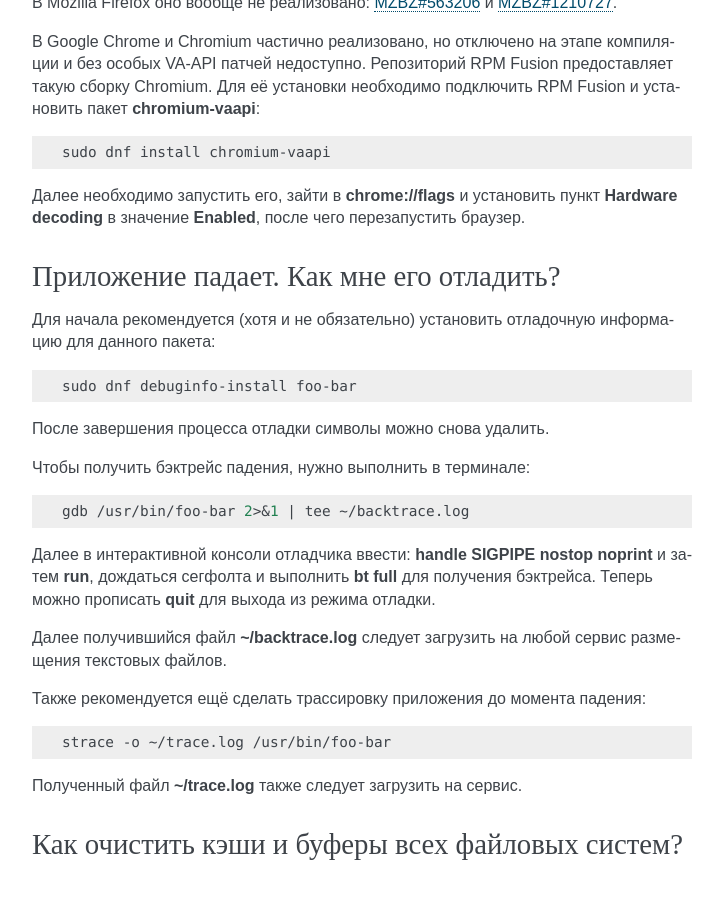
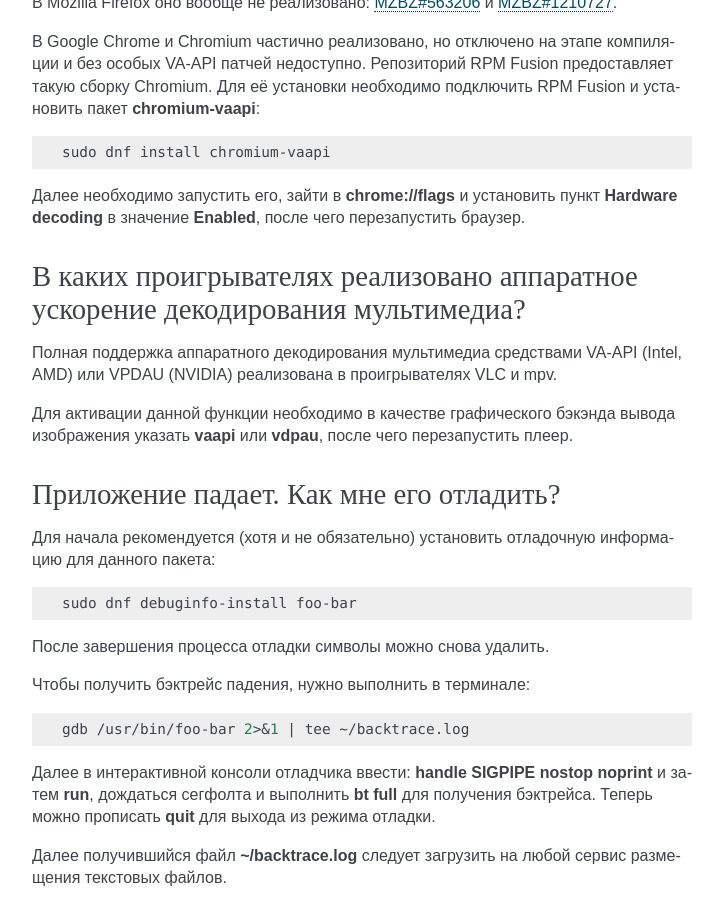
Before and after one commit to RussianFedora/FAQ, a Sphinx documentation site: the page built from source/using-system.rst, in a window 1280 px wide and 900 px high, scrolled down 5063 px. Shown: the whole window, without its empty margins (388-1111 px from the left). Built offline with Sphinx 7.4.7, drawn with Linux system fonts in a browser that asks for light colours.

Commit message:
Added question about hardware video decoding in video players.

```diff
--- a/source/using-system.rst
+++ b/source/using-system.rst
@@ -309,8 +309,8 @@
 
 Внимание! Это не затрагивает аппаратное декодирование мультимедиа средствами видеоускорителя.
 
-.. index:: firefox, chromium, chrome, hardware acceleration
-.. _video-hwaccel:
+.. index:: firefox, chromium, chrome, hardware acceleration, vaapi
+.. _browser-hwaccel:
 
 Как активировать аппаратное ускорение декодирования мультимедиа в браузерах?
 ===============================================================================
@@ -326,6 +326,16 @@
     sudo dnf install chromium-vaapi
 
 Далее необходимо запустить его, зайти в **chrome://flags** и установить пункт **Hardware decoding** в значение **Enabled**, после чего перезапустить браузер.
+
+.. index:: mpv, video player, hardware acceleration, vaapi, vdpau
+.. _video-hwaccel:
+
+В каких проигрывателях реализовано аппаратное ускорение декодирования мультимедиа?
+=====================================================================================
+
+Полная поддержка аппаратного декодирования мультимедиа средствами VA-API (Intel, AMD) или VPDAU (NVIDIA) реализована в проигрывателях VLC и mpv.
+
+Для активации данной функции необходимо в качестве графического бэкэнда вывода изображения указать **vaapi** или **vdpau**, после чего перезапустить плеер.
 
 .. index:: gdb, debugging, отладка
 .. _debug-application:
```
